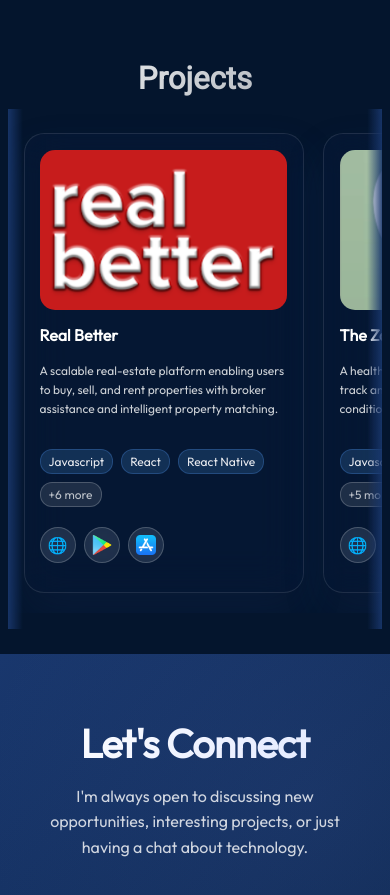
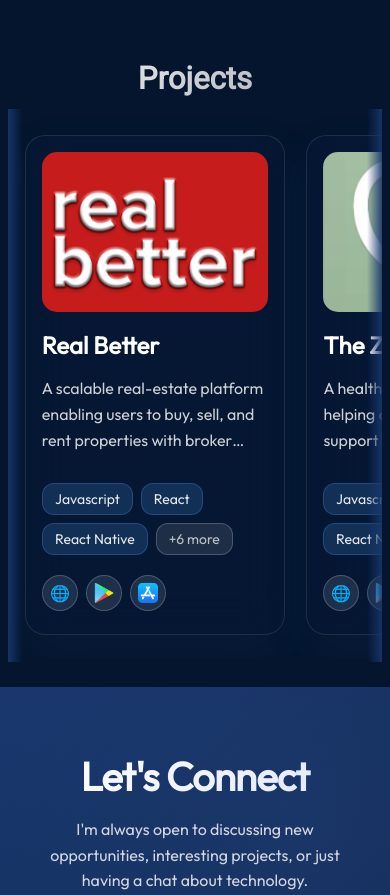
Before and after one commit to its221b/ankit-portfolio, a React (Vite) app: page / in a window 390 px wide. Shown: the part 2620-3515 px from the top of the page. Built offline with nearby package versions, Linux system fonts and the light colour scheme.

Commit message:
✨ Enhanced project card fonts and responsive design - Increased font sizes for better readability - Fixed responsive heights for 560px base - Cleaned up CSS syntax and removed duplicates - Improved mobile and tablet scaling - All fonts now properly responsive across devices

```diff
--- a/src/components/Projects/ProjectCard.module.css
+++ b/src/components/Projects/ProjectCard.module.css
@@ -3,7 +3,7 @@
 .container {
   min-width: 320px;
   max-width: 400px;
-  height: 500px;
+  height: 560px;
   perspective: 1000px;
   cursor: pointer;
   transition: all 0.4s cubic-bezier(0.4, 0, 0.2, 1);
@@ -111,14 +111,14 @@
 }
 
 .overlayTitle {
-  font-size: 24px;
+  font-size: 32px;
   font-weight: 700;
-  margin-bottom: 10px;
+  margin-bottom: 12px;
   text-shadow: 0 2px 4px rgba(0, 0, 0, 0.3);
 }
 
 .clickHint {
-  font-size: 14px;
+  font-size: 20px;
   opacity: 0.9;
   font-weight: 500;
 }
@@ -131,7 +131,7 @@
 }
 
 .title {
-  font-size: 20px;
+  font-size: 28px;
   font-weight: 700;
   margin-bottom: 15px;
   color: var(--color-text);
@@ -144,7 +144,7 @@
 }
 
 .description {
-  font-size: 14px;
+  font-size: 18px;
   line-height: 1.6;
   color: rgba(255, 255, 255, 0.8);
   margin-bottom: 10px;
@@ -167,9 +167,9 @@
 .skill {
   background: rgba(74, 144, 226, 0.2);
   color: rgba(255, 255, 255, 0.9);
-  padding: 4px 8px;
+  padding: 6px 12px;
   border-radius: 12px;
-  font-size: 12px;
+  font-size: 16px;
   font-weight: 500;
   border: 1px solid rgba(74, 144, 226, 0.3);
   transition: all 0.3s ease;
@@ -183,9 +183,9 @@
 .moreSkills {
   background: rgba(255, 255, 255, 0.1);
   color: rgba(255, 255, 255, 0.7);
-  padding: 4px 8px;
+  padding: 6px 12px;
   border-radius: 12px;
-  font-size: 12px;
+  font-size: 16px;
   font-weight: 500;
   border: 1px solid rgba(255, 255, 255, 0.2);
   cursor: pointer;
@@ -225,7 +225,7 @@
 }
 
 .linkIcon {
-  font-size: 16px;
+  font-size: 18px;
 }
 
 .storeIcon {
@@ -239,7 +239,7 @@
   .container {
     min-width: 280px;
     max-width: 350px;
-    height: 450px;
+    height: 520px;
   }
 
   .imageContainer {
@@ -247,11 +247,27 @@
   }
 
   .title {
-    font-size: 18px;
+    font-size: 26px;
   }
 
   .description {
-    font-size: 13px;
+    font-size: 17px;
+  }
+
+  .skill {
+    font-size: 15px;
+  }
+
+  .moreSkills {
+    font-size: 15px;
+  }
+
+  .overlayTitle {
+    font-size: 28px;
+  }
+
+  .clickHint {
+    font-size: 18px;
   }
 }
 
@@ -259,7 +275,7 @@
   .container {
     min-width: 260px;
     max-width: 320px;
-    height: 420px;
+    height: 500px;
   }
 
   .imageContainer {
@@ -267,15 +283,31 @@
   }
 
   .cardContent {
-    padding: 15px;
+    padding: 16px;
   }
 
   .title {
+    font-size: 24px;
+  }
+
+  .description {
     font-size: 16px;
   }
 
-  .description {
-    font-size: 12px;
+  .skill {
+    font-size: 14px;
+  }
+
+  .moreSkills {
+    font-size: 14px;
+  }
+
+  .overlayTitle {
+    font-size: 26px;
+  }
+
+  .clickHint {
+    font-size: 16px;
   }
 
   .links {
@@ -286,56 +318,48 @@
     width: 36px;
     height: 36px;
   }
+
+  .linkIcon {
+    font-size: 16px;
+  }
 }
 
-/* Responsive Design for Project Cards */
-@media screen and (max-width: 830px) {
+@media (max-width: 359px) {
   .container {
-    margin: clamp(8px, 2vw, 16px) clamp(4px, 1vw, 8px);
-    min-width: 300px;
-    max-width: 380px;
+    min-width: 240px;
+    max-width: 300px;
     height: 480px;
   }
 
-  .cardContent {
-    padding: clamp(16px, 4vw, 20px);
-  }
-
   .imageContainer {
-    margin-bottom: clamp(16px, 4vw, 20px);
-  }
-}
-
-@media screen and (max-width: 480px) {
-  .container {
-    margin: clamp(6px, 2vw, 14px) clamp(3px, 1vw, 6px);
-    min-width: 280px;
-    max-width: 360px;
-    height: 460px;
+    height: 140px;
   }
 
   .cardContent {
-    padding: clamp(14px, 4vw, 18px);
+    padding: 14px;
   }
 
-  .imageContainer {
-    margin-bottom: clamp(14px, 4vw, 18px);
+  .title {
+    font-size: 22px;
+  }
+
+  .description {
+    font-size: 15px;
+  }
+
+  .skill {
+    font-size: 13px;
+  }
+
+  .moreSkills {
+    font-size: 13px;
+  }
+
+  .overlayTitle {
+    font-size: 24px;
+  }
+
+  .clickHint {
+    font-size: 14px;
   }
 }
-
-@media screen and (max-width: 359px) {
-  .container {
-    margin: clamp(5px, 2vw, 12px) clamp(2px, 1vw, 5px);
-    min-width: 260px;
-    max-width: 340px;
-    height: 440px;
-  }
-
-  .cardContent {
-    padding: clamp(12px, 4vw, 16px);
-  }
-
-  .imageContainer {
-    margin-bottom: clamp(12px, 4vw, 16px);
-  }
-}
```
